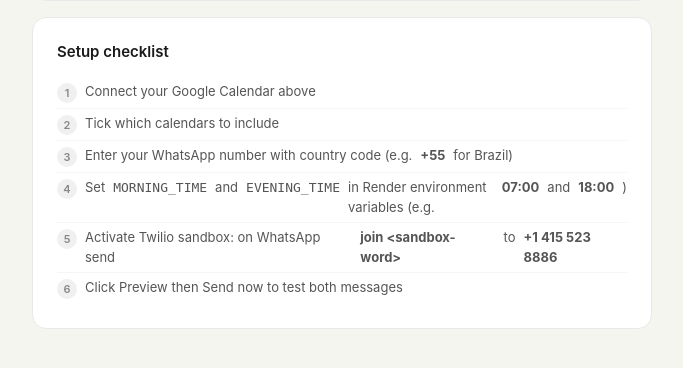
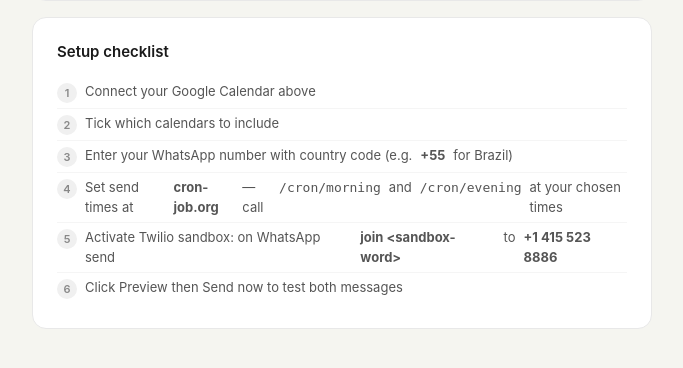
Before and after one commit to marinanunesfranca/agenda-bot, a Flask app: page / in a window 1280 px wide. Shown: the part 262-630 px from the top of the page, without its empty margins (298-981 px from the left). Run offline with Flask 3, Linux system fonts and the light colour scheme.

Commit message:
cleanup: remove APScheduler, time fields, GitHub Actions cron

```diff
--- a/app.py
+++ b/app.py
@@ -4,9 +4,7 @@ import random
 import requests
 from datetime import datetime, timedelta
 from flask import Flask, render_template, request, redirect, url_for, jsonify, session
-from apscheduler.schedulers.background import BackgroundScheduler
 from twilio.rest import Client
-
 import pytz
 from google.oauth2.credentials import Credentials
 from google_auth_oauthlib.flow import Flow
@@ -44,21 +42,16 @@ EVENING_OPENERS_LIGHT = [
 DAYS_EN = ["Monday", "Tuesday", "Wednesday", "Thursday", "Friday", "Saturday", "Sunday"]
 
 
-# --- Settings stored in Render env vars ---
+# --- Settings ---
 
 def load_data():
     return {
-        "morning_time": os.getenv("MORNING_TIME", ""),
-        "evening_time": os.getenv("EVENING_TIME", ""),
         "phone": os.getenv("WHATSAPP_PHONE", ""),
         "selected_calendars": json.loads(os.getenv("SELECTED_CALENDARS", "[]")),
     }
 
 
-def save_data_to_render(morning_time, evening_time, phone, selected_calendars):
-    """Save all settings to Render environment variables."""
-    os.environ["MORNING_TIME"] = morning_time
-    os.environ["EVENING_TIME"] = evening_time
+def save_settings_to_render(phone, selected_calendars):
     os.environ["WHATSAPP_PHONE"] = phone
     os.environ["SELECTED_CALENDARS"] = json.dumps(selected_calendars)
 
@@ -73,7 +66,6 @@ def save_data_to_render(morning_time, evening_time, phone, selected_calendars):
             headers={"Authorization": f"Bearer {render_api_key}"},
         )
         raw = res.json()
-        # Handle both formats: list of {key,value} or list of {cursor, envVar:{key,value}}
         env_vars = []
         for item in raw:
             if "envVar" in item:
@@ -82,8 +74,6 @@ def save_data_to_render(morning_time, evening_time, phone, selected_calendars):
                 env_vars.append(item)
 
         updates = {
-            "MORNING_TIME": morning_time,
-            "EVENING_TIME": evening_time,
             "WHATSAPP_PHONE": phone,
             "SELECTED_CALENDARS": json.dumps(selected_calendars),
         }
@@ -96,12 +86,13 @@ def save_data_to_render(morning_time, evening_time, phone, selected_calendars):
                 updated.append({"key": k, "value": ev["value"]})
         for key, value in updates.items():
             updated.append({"key": key, "value": value})
+
         requests.put(
             f"https://api.render.com/v1/services/{service_id}/env-vars",
             headers={"Authorization": f"Bearer {render_api_key}"},
             json=updated,
         )
-        print(f"Settings saved to Render: morning={morning_time}, evening={evening_time}")
+        print("Settings saved to Render.")
     except Exception as e:
         print(f"Could not save settings to Render: {e}")
 
@@ -185,10 +176,9 @@ def get_google_creds():
 def get_events_for_day(target_date):
     creds = get_google_creds()
     if not creds:
-        return [], {}
+        return []
 
-    data = load_data()
-    selected = data.get("selected_calendars", [])
+    selected = json.loads(os.getenv("SELECTED_CALENDARS", "[]"))
     tz = pytz.timezone(TIMEZONE)
     start = tz.localize(datetime.combine(target_date, datetime.min.time()))
     end = start + timedelta(days=1)
@@ -226,18 +216,16 @@ def get_events_for_day(target_date):
             })
 
     all_events.sort(key=lambda x: x["sort"])
-    return all_events, calendars
+    return all_events
 
 
 def format_event_list(events):
     lines = []
-    timed = [e for e in events if not e["all_day"]]
-    allday = [e for e in events if e["all_day"]]
-    if allday:
-        for e in allday:
+    for e in events:
+        if e["all_day"]:
             lines.append(f"📌 {e['summary']} _(all day)_")
-    for e in timed:
-        lines.append(f"• *{e['time']}* — {e['summary']}")
+        else:
+            lines.append(f"• *{e['time']}* — {e['summary']}")
     return lines
 
 
@@ -246,17 +234,12 @@ def build_morning_message():
     today = datetime.now(tz).date()
     day_label = DAYS_EN[today.weekday()]
     date_label = today.strftime("%d/%m")
-    events, _ = get_events_for_day(today)
+    events = get_events_for_day(today)
     timed = [e for e in events if not e["all_day"]]
     busy = len(timed) >= 4
     opener = random.choice(MORNING_OPENERS_BUSY if busy else MORNING_OPENERS_LIGHT)
-    lines = [
-        f"☀️ *Good morning! {day_label}, {date_label}*",
-        f"_{opener}_", "",
-        "*Today's agenda:*",
-    ]
-    event_lines = format_event_list(events)
-    lines += event_lines if event_lines else ["_Nothing scheduled — free day!_"]
+    lines = [f"☀️ *Good morning! {day_label}, {date_label}*", f"_{opener}_", "", "*Today's agenda:*"]
+    lines += format_event_list(events) or ["_Nothing scheduled — free day!_"]
     return "\n".join(lines)
 
 
@@ -265,17 +248,12 @@ def build_evening_message():
     tomorrow = datetime.now(tz).date() + timedelta(days=1)
     day_label = DAYS_EN[tomorrow.weekday()]
     date_label = tomorrow.strftime("%d/%m")
-    events, _ = get_events_for_day(tomorrow)
+    events = get_events_for_day(tomorrow)
     timed = [e for e in events if not e["all_day"]]
     busy = len(timed) >= 4
     opener = random.choice(EVENING_OPENERS_BUSY if busy else EVENING_OPENERS_LIGHT)
-    lines = [
-        f"🌙 *Tomorrow preview — {day_label}, {date_label}*",
-        f"_{opener}_", "",
-        "*Tomorrow's agenda:*",
-    ]
-    event_lines = format_event_list(events)
-    lines += event_lines if event_lines else ["_Nothing scheduled yet._"]
+    lines = [f"🌙 *Tomorrow preview — {day_label}, {date_label}*", f"_{opener}_", "", "*Tomorrow's agenda:*"]
+    lines += format_event_list(events) or ["_Nothing scheduled yet._"]
     return "\n".join(lines)
 
 
@@ -292,56 +270,24 @@ def send_whatsapp(message):
         return
     client = Client(sid, token)
     try:
-        msg = client.messages.create(
-            body=message, from_=from_num, to=f"whatsapp:{phone}",
-        )
+        msg = client.messages.create(body=message, from_=from_num, to=f"whatsapp:{phone}")
         print(f"Sent: {msg.sid}")
     except Exception as e:
         print(f"Twilio error: {e}")
 
 
-def send_morning():
-    print(">>> send_morning triggered by scheduler")
-    send_whatsapp(build_morning_message())
-
-
-def send_evening():
-    print(">>> send_evening triggered by scheduler")
-    send_whatsapp(build_evening_message())
-
+# --- Routes ---
 
 @app.route("/cron/morning")
 def cron_morning():
-    send_morning()
+    send_whatsapp(build_morning_message())
     return "ok"
 
 
 @app.route("/cron/evening")
 def cron_evening():
-    send_evening()
+    send_whatsapp(build_evening_message())
     return "ok"
-
-
-scheduler = BackgroundScheduler()
-scheduler.start()
-
-
-def reschedule(morning_time=None, evening_time=None):
-    tz = pytz.timezone(TIMEZONE)
-    morning_time = morning_time or os.getenv("MORNING_TIME", "")
-    evening_time = evening_time or os.getenv("EVENING_TIME", "")
-    scheduler.remove_all_jobs()
-    if morning_time:
-        mh, mm = map(int, morning_time.split(":"))
-        scheduler.add_job(send_morning, "cron", hour=mh, minute=mm, timezone=tz, id="morning")
-        print(f"Scheduled morning {morning_time} {TIMEZONE}")
-    if evening_time:
-        eh, em = map(int, evening_time.split(":"))
-        scheduler.add_job(send_evening, "cron", hour=eh, minute=em, timezone=tz, id="evening")
-        print(f"Scheduled evening {evening_time} {TIMEZONE}")
-
-
-reschedule()
 
 
 @app.route("/")
@@ -362,12 +308,9 @@ def index():
 
 @app.route("/save-settings", methods=["POST"])
 def save_settings():
-    morning_time = request.form.get("morning_time", "07:00").strip()
-    evening_time = request.form.get("evening_time", "18:00").strip()
     phone = request.form.get("phone", "").strip()
     selected_calendars = request.form.getlist("calendars")
-    save_data_to_render(morning_time, evening_time, phone, selected_calendars)
-    reschedule(morning_time, evening_time)
+    save_settings_to_render(phone, selected_calendars)
     return redirect(url_for("index"))
 
 
@@ -420,13 +363,13 @@ def preview_evening():
 
 @app.route("/send-now/morning", methods=["POST"])
 def send_now_morning():
-    send_morning()
+    send_whatsapp(build_morning_message())
     return jsonify({"status": "sent"})
 
 
 @app.route("/send-now/evening", methods=["POST"])
 def send_now_evening():
-    send_evening()
+    send_whatsapp(build_evening_message())
     return jsonify({"status": "sent"})
 
 
--- a/requirements.txt
+++ b/requirements.txt
@@ -1,5 +1,4 @@
 flask==3.0.3
-apscheduler==3.10.4
 twilio==9.2.3
 pytz==2024.1
 google-auth==2.29.0
--- a/templates/index.html
+++ b/templates/index.html
@@ -83,18 +83,6 @@
         <label>WhatsApp number (with country code)</label>
         <input type="tel" name="phone" placeholder="+55 11 99999-9999" value="{{ data.phone }}">
 
-        <label style="margin-top:1rem">Send times</label>
-        <div class="time-row">
-          <div>
-            <label style="margin-top:0;font-size:12px;color:#888">☀️ Morning (today)</label>
-            <input type="time" name="morning_time" value="{{ data.morning_time or '07:00' }}">
-          </div>
-          <div>
-            <label style="margin-top:0;font-size:12px;color:#888">🌙 Evening (tomorrow preview)</label>
-            <input type="time" name="evening_time" value="{{ data.evening_time or '18:00' }}">
-          </div>
-        </div>
-
         <div class="btn-row">
           <button type="submit" class="btn btn-primary">Save settings</button>
           <a href="/auth/google" class="btn btn-ghost">Reconnect Google</a>
@@ -124,7 +112,7 @@
       <li><span class="check-num">1</span> Connect your Google Calendar above</li>
       <li><span class="check-num">2</span> Tick which calendars to include</li>
       <li><span class="check-num">3</span> Enter your WhatsApp number with country code (e.g. <strong>+55</strong> for Brazil)</li>
-      <li><span class="check-num">4</span> Set <code>MORNING_TIME</code> and <code>EVENING_TIME</code> in Render environment variables (e.g. <strong>07:00</strong> and <strong>18:00</strong>)</li>
+      <li><span class="check-num">4</span> Set send times at <strong>cron-job.org</strong> — call <code>/cron/morning</code> and <code>/cron/evening</code> at your chosen times</li>
       <li><span class="check-num">5</span> Activate Twilio sandbox: on WhatsApp send <strong>join &lt;sandbox-word&gt;</strong> to <strong>+1 415 523 8886</strong></li>
       <li><span class="check-num">6</span> Click Preview then Send now to test both messages</li>
     </ul>
```
